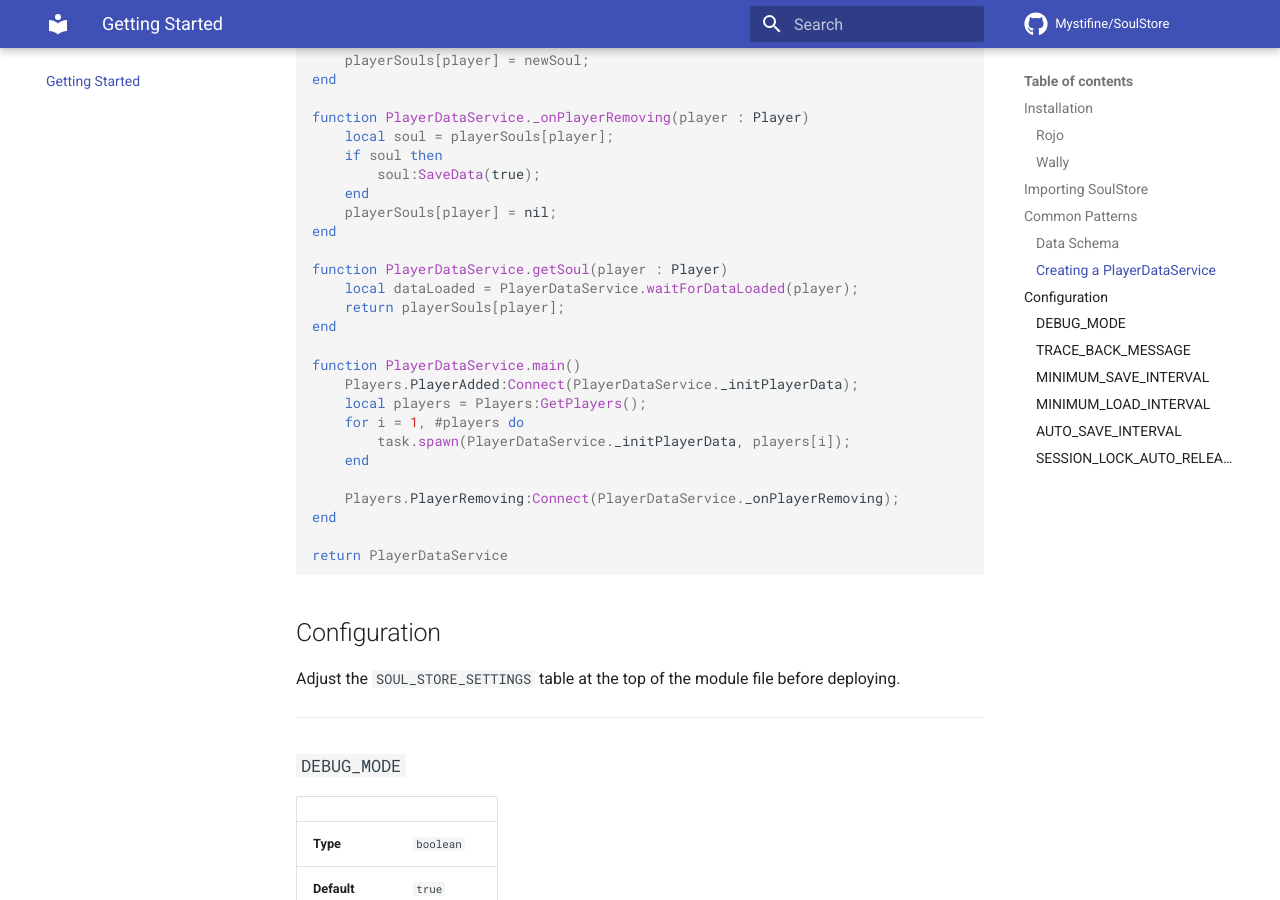
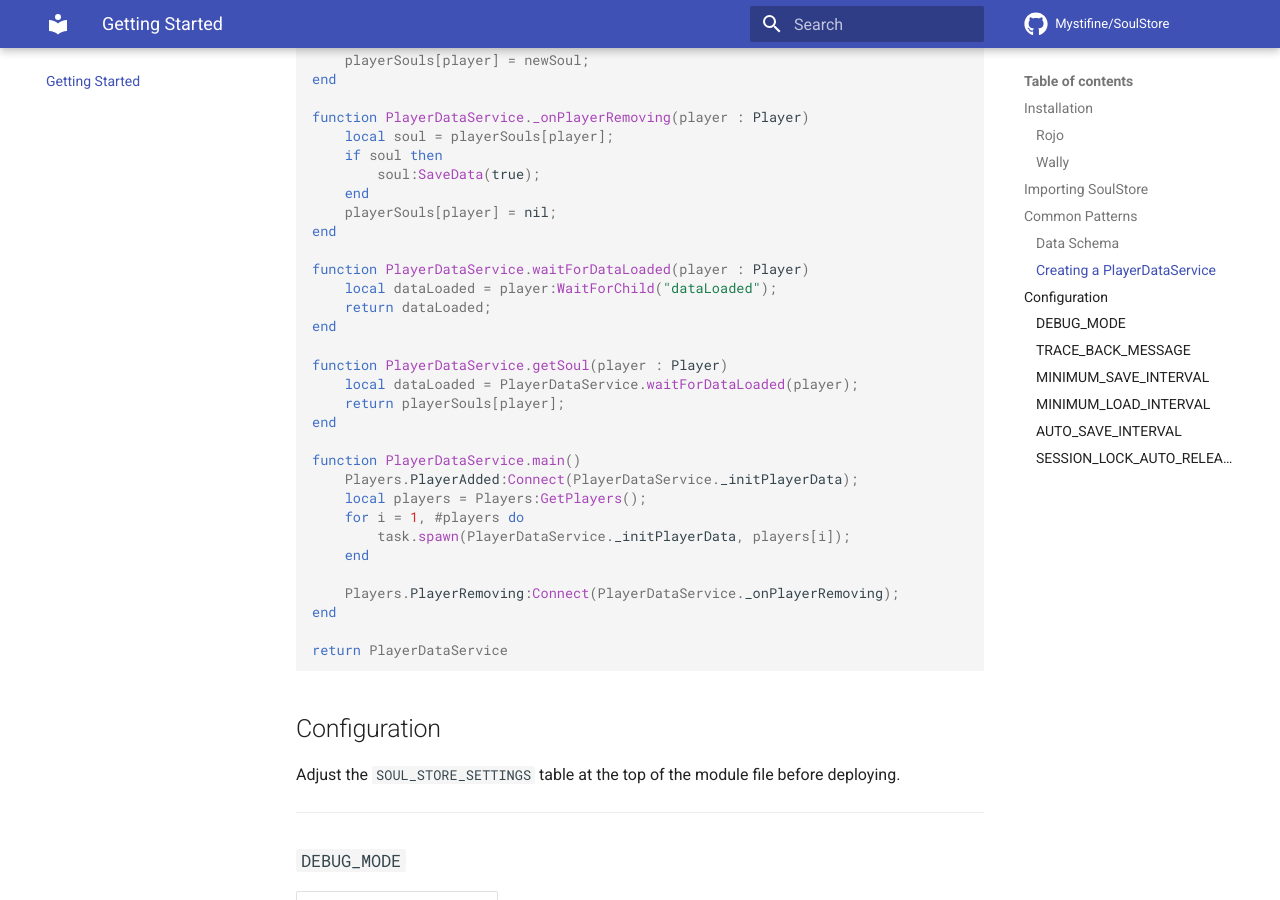
Before and after one commit to Mystifine/SoulStore, an MkDocs documentation site: the page built from docs/getting-started.md, in a window 1280 px wide and 900 px high, scrolled down 2283 px. Built offline with MkDocs 1.6.1 and Material for MkDocs 9.7.7, drawn with Linux system fonts in a browser that asks for light colours; comment, search, counter and statistics services are not loaded.

Commit message:
Udpated some docs

```diff
--- a/docs/getting-started.md
+++ b/docs/getting-started.md
@@ -98,6 +98,11 @@ function PlayerDataService._onPlayerRemoving(player : Player)
 	playerSouls[player] = nil;
 end
 
+function PlayerDataService.waitForDataLoaded(player : Player)
+	local dataLoaded = player:WaitForChild("dataLoaded");
+	return dataLoaded;
+end
+
 function PlayerDataService.getSoul(player : Player)
 	local dataLoaded = PlayerDataService.waitForDataLoaded(player);
 	return playerSouls[player];
```
